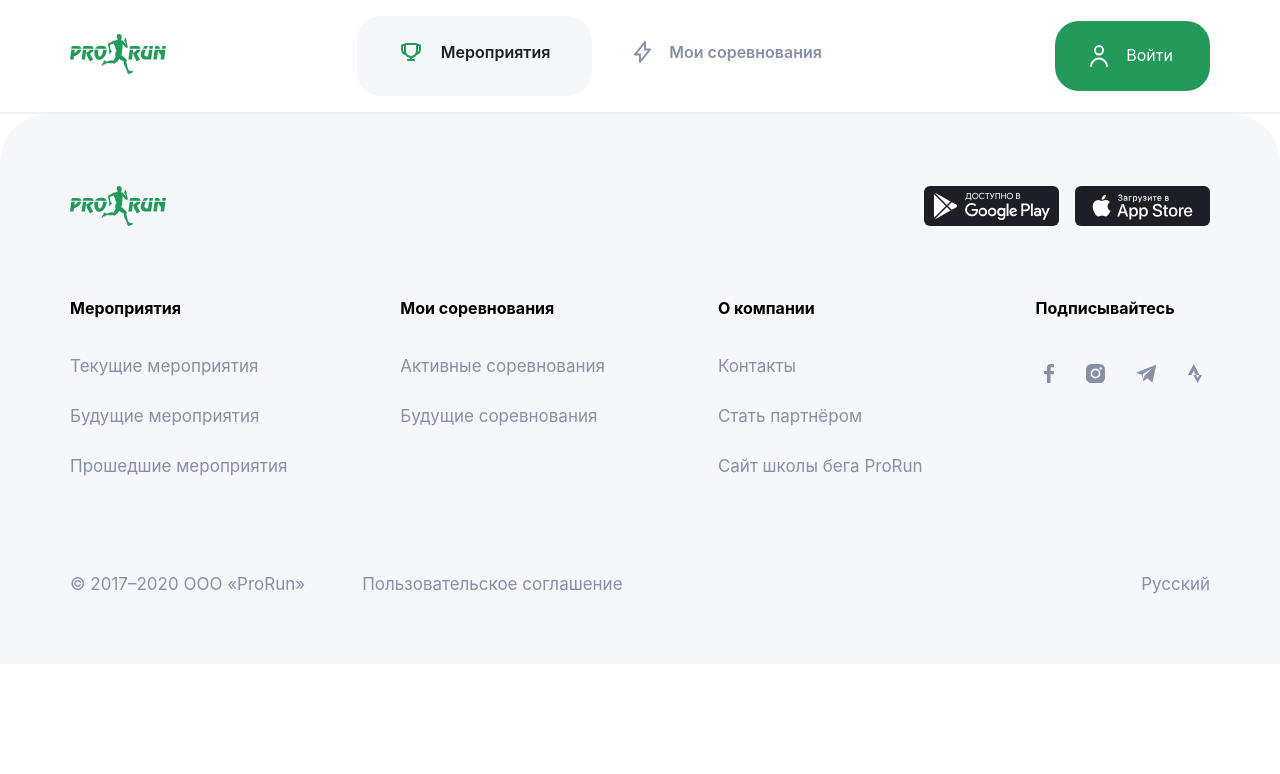
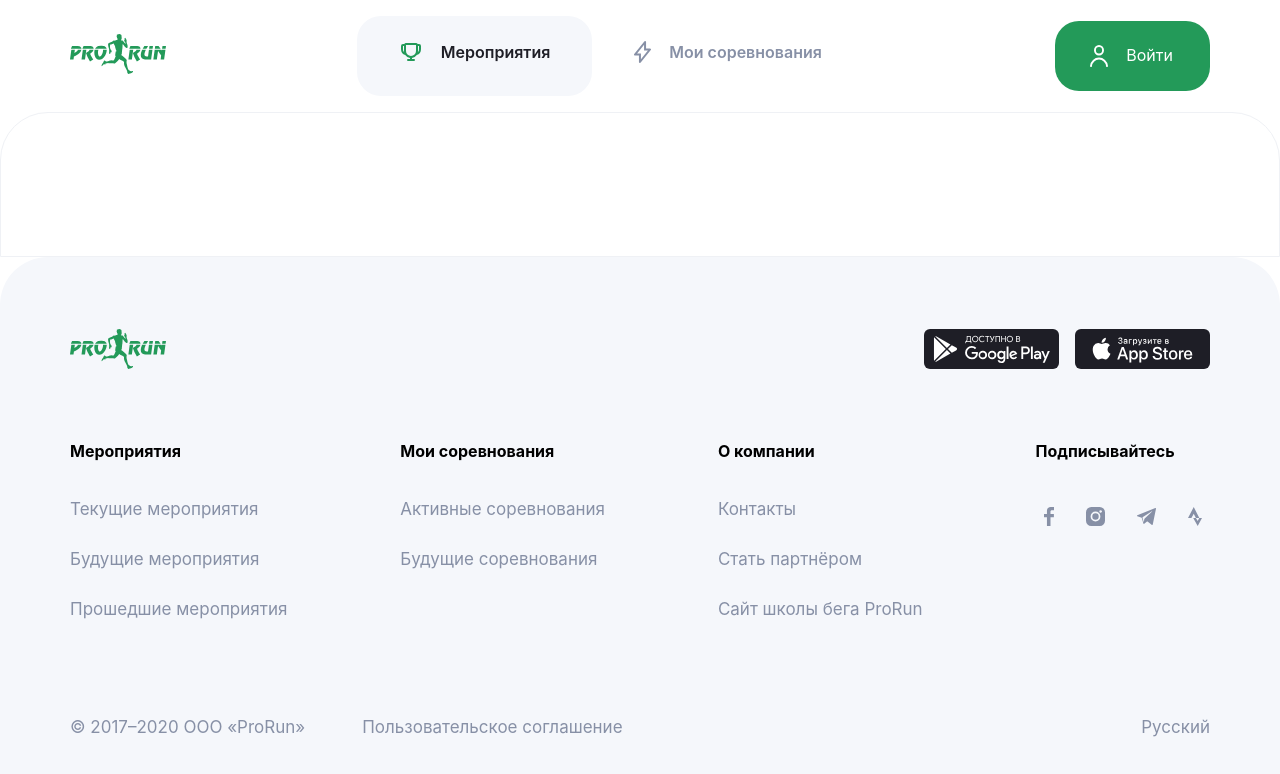
Before and after one commit to isleeden/ProRunWeb, a React (Create React App) app: page / in a window 1280 px wide. Shown: the top 774 px of the page. Built offline with nearby package versions, Linux system fonts and the light colour scheme.

Commit message:
added padding for layout competitions

```diff
--- a/src/components/layouts/Layout.module.scss
+++ b/src/components/layouts/Layout.module.scss
@@ -1,6 +1,7 @@
 @import "../../assets/variables.scss";
 
 .main {
+  padding: 73px 0 70px;
   border-top-left-radius: 48px;
   border-top-right-radius: 48px;
   border: 1px solid $secondary-grey-card;
```
